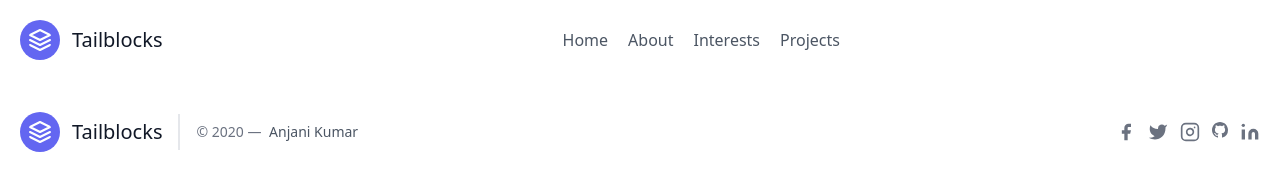
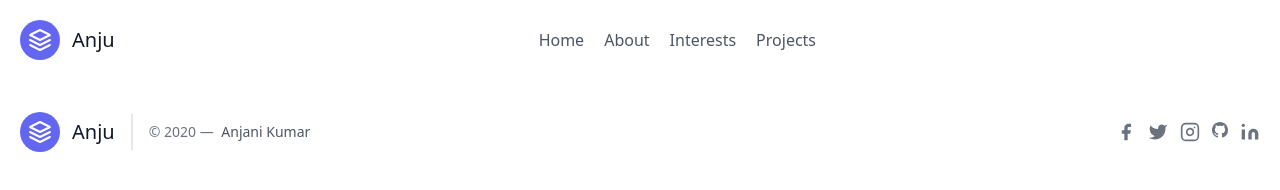
Before and after one commit to itsAnju/itsAnju.github.io, a plain HTML site: page index.html in a window 1280 px wide. Drawn offline with nearby package versions, Linux system fonts and the light colour scheme.

Commit message:
Update index.html

```diff
--- a/index.html
+++ b/index.html
@@ -18,7 +18,7 @@
           viewBox="0 0 24 24">
           <path d="M12 2L2 7l10 5 10-5-10-5zM2 17l10 5 10-5M2 12l10 5 10-5"></path>
         </svg>
-        <span class="ml-3 text-xl">Tailblocks</span>
+        <span class="ml-3 text-xl">Anju</span>
       </a>
       <nav class="md:ml-auto md:mr-auto flex flex-wrap items-center text-base justify-center">
         <a href="" class="mr-5 hover:text-gray-900">Home</a>
@@ -40,7 +40,7 @@
           viewBox="0 0 24 24">
           <path d="M12 2L2 7l10 5 10-5-10-5zM2 17l10 5 10-5M2 12l10 5 10-5"></path>
         </svg>
-        <span class="ml-3 text-xl">Tailblocks</span>
+        <span class="ml-3 text-xl">Anju</span>
       </a>
       <p class="text-sm text-gray-500 sm:ml-4 sm:pl-4 sm:border-l-2 sm:border-gray-200 sm:py-2 sm:mt-0 mt-4">© 2020 —
         <a class="text-gray-600 ml-1" rel="noopener noreferrer" target="_blank">Anjani
```
